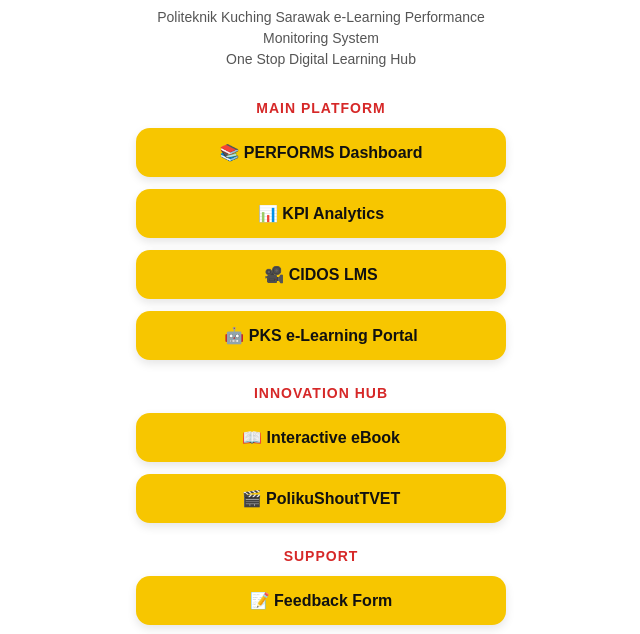
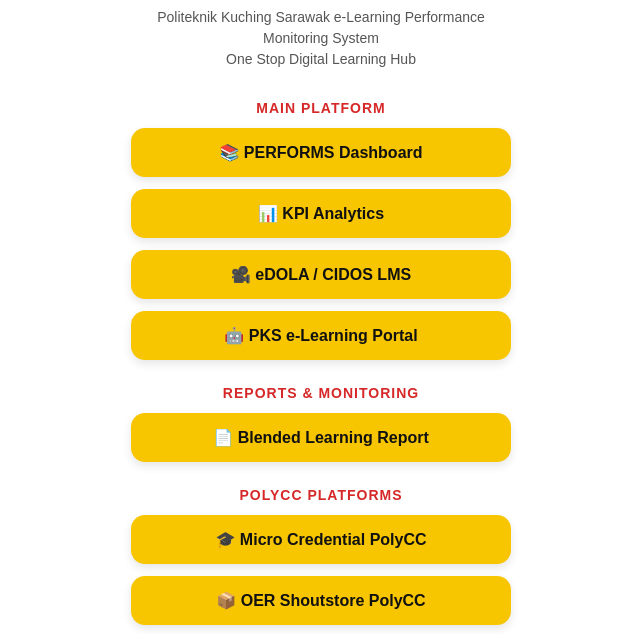
Before and after one commit to azharpoliku/linkbio-eLearningPKS, a plain HTML site: page index.html in a window 1280 px wide. Shown: the part 165-799 px from the top of the page, without its empty margins (319-959 px from the left). Drawn offline with Linux system fonts and the light colour scheme.

Commit message:
Modify index.html with new content and styles
Updated links and added new sections for reports and PolyCC platforms.

```diff
--- a/index.html
+++ b/index.html
@@ -18,10 +18,11 @@
       color: #111111;
       text-align: center;
       padding: 30px 20px;
+      min-height: 100vh;
     }
 
     .container {
-      max-width: 420px;
+      max-width: 430px;
       margin: auto;
       background: #ffffff;
       padding: 25px;
@@ -107,11 +108,27 @@
     </a>
 
     <a href="https://edola.cidos.edu.my/" target="_blank" class="btn">
-      🎥 CIDOS LMS
+      🎥 eDOLA / CIDOS LMS
     </a>
 
     <a href="https://elearningpoliku.blogspot.com/" target="_blank" class="btn">
       🤖 PKS e-Learning Portal
+    </a>
+
+    <div class="section-title">Reports & Monitoring</div>
+
+    <a href="https://script.google.com/macros/s/AKfycbxzrvqQ_9Q2xR4-fn8wTXL3CeHOPF5_zO" target="_blank" class="btn">
+      📄 Blended Learning Report
+    </a>
+
+    <div class="section-title">PolyCC Platforms</div>
+
+    <a href="https://mcpolycc.cidos.edu.my/" target="_blank" class="btn">
+      🎓 Micro Credential PolyCC
+    </a>
+
+    <a href="https://oershoutstore.cidos.edu.my/" target="_blank" class="btn">
+      📦 OER Shoutstore PolyCC
     </a>
 
     <div class="section-title">Innovation Hub</div>
```
